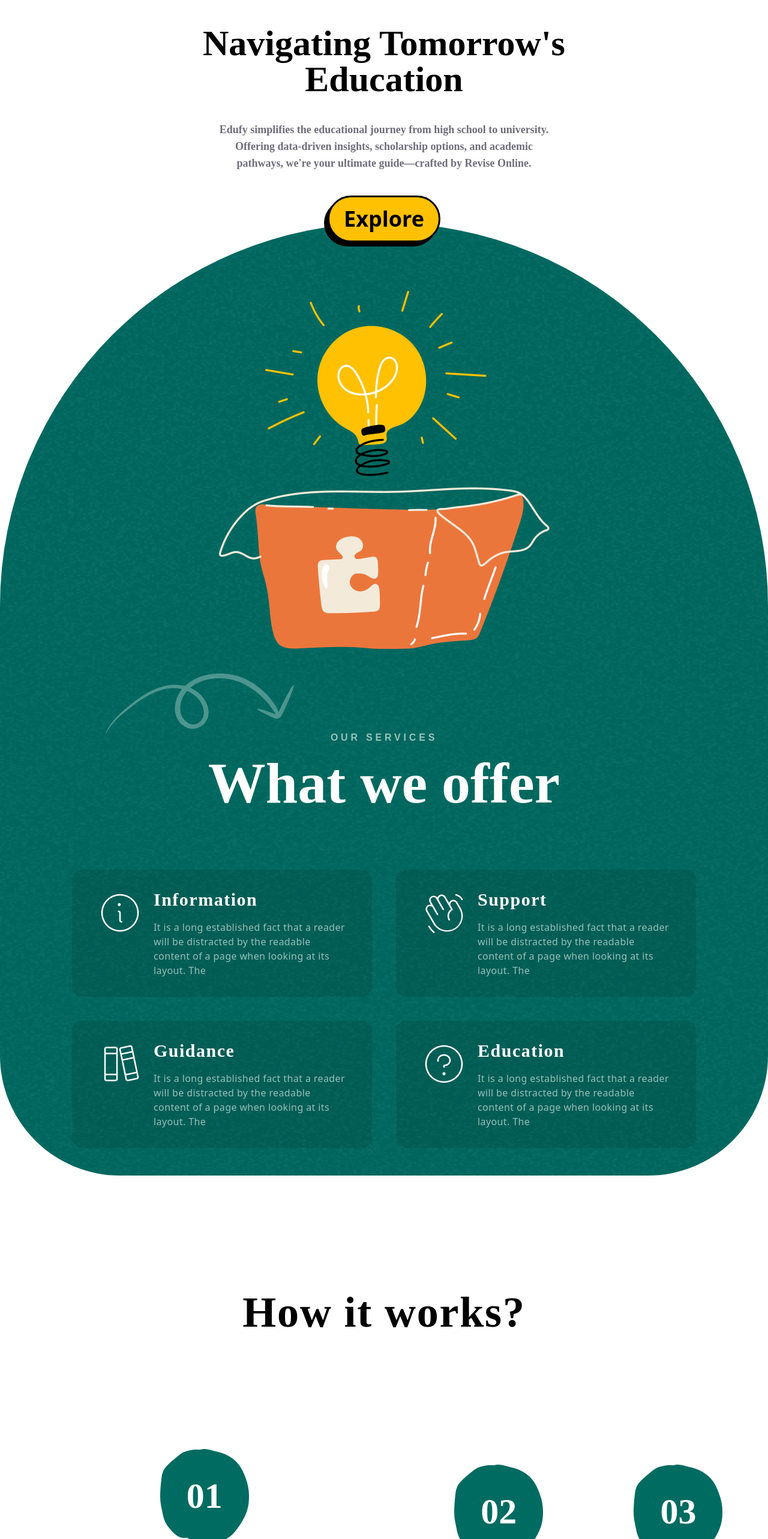
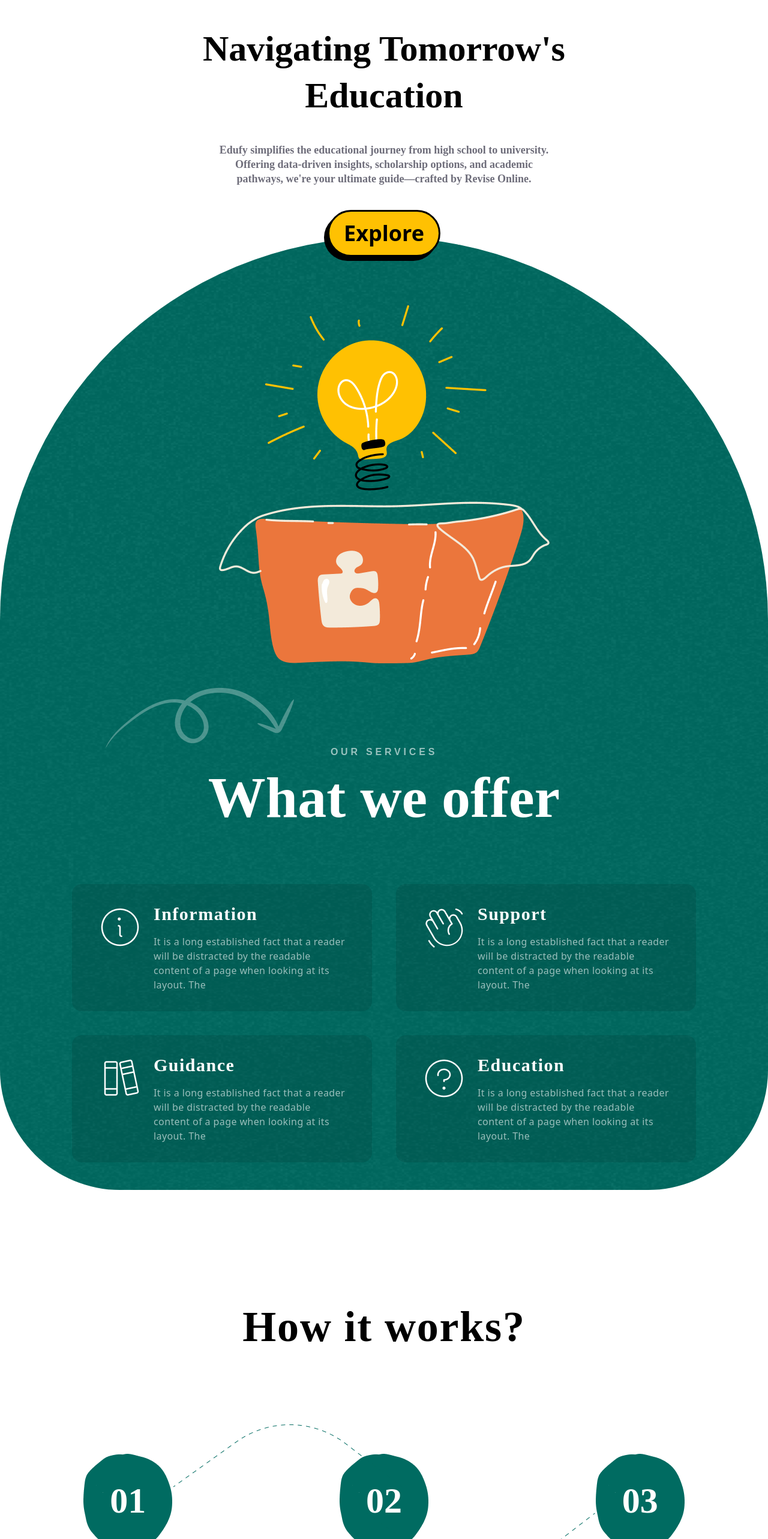
Before and after one commit to davidFCDev/landing-page-figma, a Next.js app: page / in a window 1280 px wide. Shown: the part 234-2800 px from the top of the page at 60% size. Built offline with nearby package versions, Linux system fonts and the light colour scheme.

Commit message:
about done

```diff
--- /dev/null
+++ b/src/app/components/About.tsx
@@ -0,0 +1,25 @@
+const About = () => {
+  return (
+    <div className="flex bg-palid text-white font-averia w-full justify-center items-center z-0 relative py-20 rounded-[200px]">
+      <img src="/map.png" alt="map" className="z-40 absolute left-10 top-10"/>
+
+      <div className="flex flex-col gap-6 items-center justify-center text-center bg-orange rounded-full w-[700px] p-28 tracking-wide">
+        <h1 className="text-6xl font-semibold">About</h1>
+        <p className="text-xl leading-9">
+          Edufy is a comprehensive digital platform designed to guide parents,
+          students, and educators through Australia's educational landscape.
+          Starting in WA as a proof-of-concept, we aim to scale nationally.
+          Offering data-driven insights, school ratings, scholarship info, and
+          more, Edufy is built by Revise Online to empower your educational
+          journey.
+        </p>
+        <button className="border border-white text-xl px-5 py-3 rounded-full hover:border-palid">See our Story</button>
+      </div>
+
+      <img src="/down-arrow.png" alt="down arrow" className="z-40 absolute right-52 top-32"/>
+      <img src="/kangoo.png" alt="kangoo" className="z-40 absolute right-10 bottom-10"/>
+    </div>
+  );
+};
+
+export default About;
--- a/src/app/components/Features.tsx
+++ b/src/app/components/Features.tsx
@@ -1,12 +1,12 @@
 const Features = () => {
   return (
-    <div className="flex flex-col py-48 gap-48 items-center w-full text-center">
-      <h2 className="text-7xl font-averia font-bold tracking-wide">
+    <div className="flex flex-col py-48 gap-28 items-center w-full text-center">
+      <h2 className="text-7xl font-averia font-bold tracking-wide pb-16">
         How it works?
       </h2>
 
-      <div className="flex justify-around w-full">
-        <div>
+      <div className="flex w-full items-start justify-around z-0 relative">
+        <div className="flex flex-col gap-16">
           <div className="flex justify-center items-center">
             <img
               src="/irregular-circle.png"
@@ -17,15 +17,24 @@ const Features = () => {
               01
             </h2>
           </div>
-          <div>
-            <h3 className="font-averia text-xl">Browse</h3>
-            <p className="font-averiaSans text-dark">
+          <div className="w-[255px] flex flex-col gap-2">
+            <h3 className="font-averia text-2xl font-semibold tracking-wider">
+              Browse
+            </h3>
+            <p className="font-averiaSans font-semibold text-dark">
               Feel free to look around, explore the platform, and decide if you
               like what you see.
             </p>
           </div>
         </div>
 
+        <img
+          src="/up-lines.png"
+          alt="up lines"
+          className="z-10 absolute left-72 top-[-50px]"
+        />
+
+        <div className="flex flex-col gap-16">
           <div className="flex justify-center items-center">
             <img
               src="/irregular-circle.png"
@@ -36,7 +45,24 @@ const Features = () => {
               02
             </h2>
           </div>
+          <div className="w-[255px] flex flex-col gap-2">
+            <h3 className="font-averia text-2xl font-semibold tracking-wider">
+              Sign Up
+            </h3>
+            <p className="font-averiaSans font-semibold text-dark">
+              Just a very simple sign-up, nothing out of the ordinary: an email
+              and a password, that's it!
+            </p>
+          </div>
+        </div>
 
+        <img
+          src="/down-lines.png"
+          alt="down lines"
+          className="z-10 absolute right-72 bottom-32"
+        />
+
+        <div className="flex flex-col gap-16">
           <div className="flex justify-center items-center">
             <img
               src="/irregular-circle.png"
@@ -47,7 +73,21 @@ const Features = () => {
               03
             </h2>
           </div>
+          <div className="w-[255px] flex flex-col gap-2">
+            <h3 className="font-averia text-2xl font-semibold tracking-wider">
+              Enjoy
+            </h3>
+            <p className="font-averiaSans font-semibold text-dark">
+              Now you’ll have full access to our entire platform and we hope you
+              benefit from it!
+            </p>
           </div>
+        </div>
+      </div>
+
+      <button className="border px-4 py-4 text-xl font-semibold font-averia rounded-full hover:shadow-lg shadow-black">
+        🥳 Sign me Up Already!
+      </button>
     </div>
   );
 };
--- a/src/app/components/Hero.tsx
+++ b/src/app/components/Hero.tsx
@@ -5,10 +5,10 @@ const Hero = () => {
     <main>
       <div className="flex flex-column justify-center items-end text-center pt-36">
         <div className="w-[52%] flex flex-col gap-10 z-20 relative top-8">
-          <h1 className="text-6xl font-bold font-averia">
+          <h1 className="text-6xl font-bold font-averia leading-[1.3em]">
             Navigating Tomorrow's Education
           </h1>
-          <h3 className="text-lg font-semibold font-averiaSans text-gray px-12">
+          <h3 className="text-lg font-semibold font-averiaSans text-gray px-12 leading-6">
             Edufy simplifies the educational journey from high school to
             university. Offering data-driven insights, scholarship options, and
             academic pathways, we're your ultimate guide—crafted by Revise
--- a/src/app/page.tsx
+++ b/src/app/page.tsx
@@ -1,3 +1,4 @@
+import About from "./components/About";
 import Features from "./components/Features";
 import Hero from "./components/Hero";
 import Nav from "./components/Nav";
@@ -11,6 +12,7 @@ export default function Home() {
       <Hero />
       <Services />
       <Features />
+      <About />
     </main>
   )
 }
```
Also changed, not shown: public/down-lines.png (added), public/up-lines.png (added), src/app/components/Testimonial.tsx (added). Lines whose indentation alone changed are shown as unchanged.
